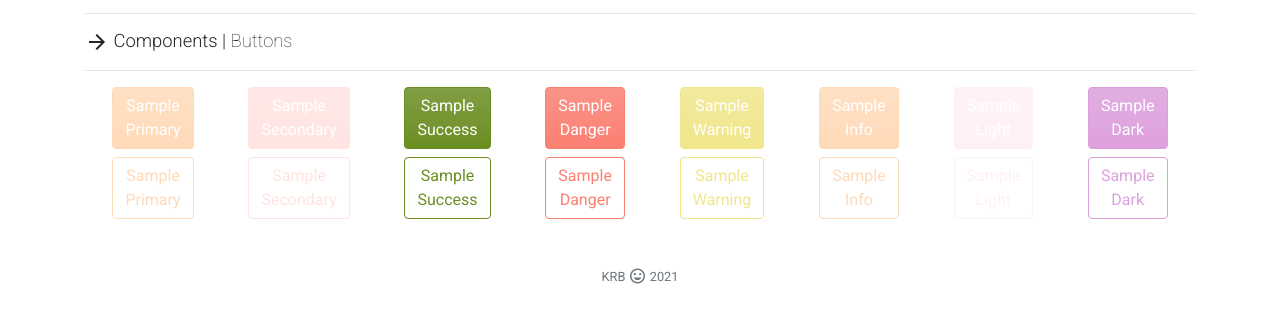
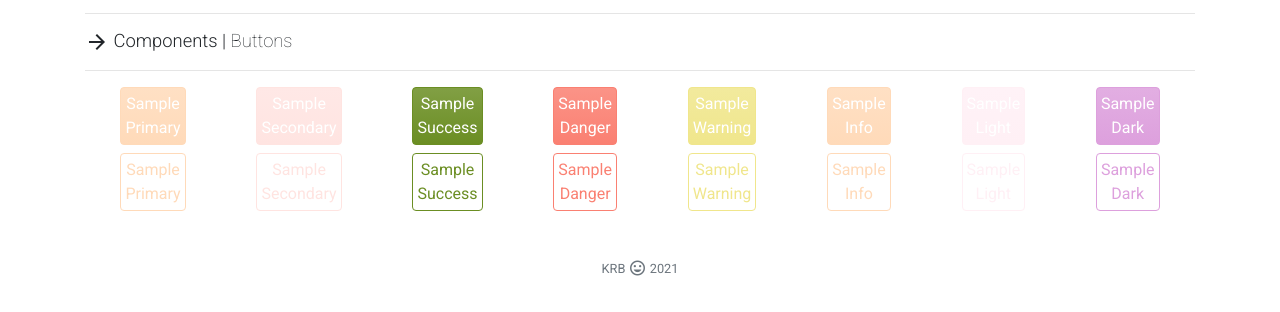
Before and after one commit to katsign/sass, a website: page index.html in a window 1280 px wide. Shown: the part 488-800 px from the top of the page. Drawn offline with Linux system fonts and the light colour scheme.

Commit message:
styling buttons

```diff
--- a/style.scss
+++ b/style.scss
@@ -49,7 +49,7 @@ body {
 
 /* Button Styles Blob */
 .btn {
-  padding: .25rem;
+  margin: .25rem;
 }
 .btn-primary, .btn-primary:focus,
 .btn-primary:active, .btn-primary:hover { color: white; }
```
Also changed, not shown: style.css.
